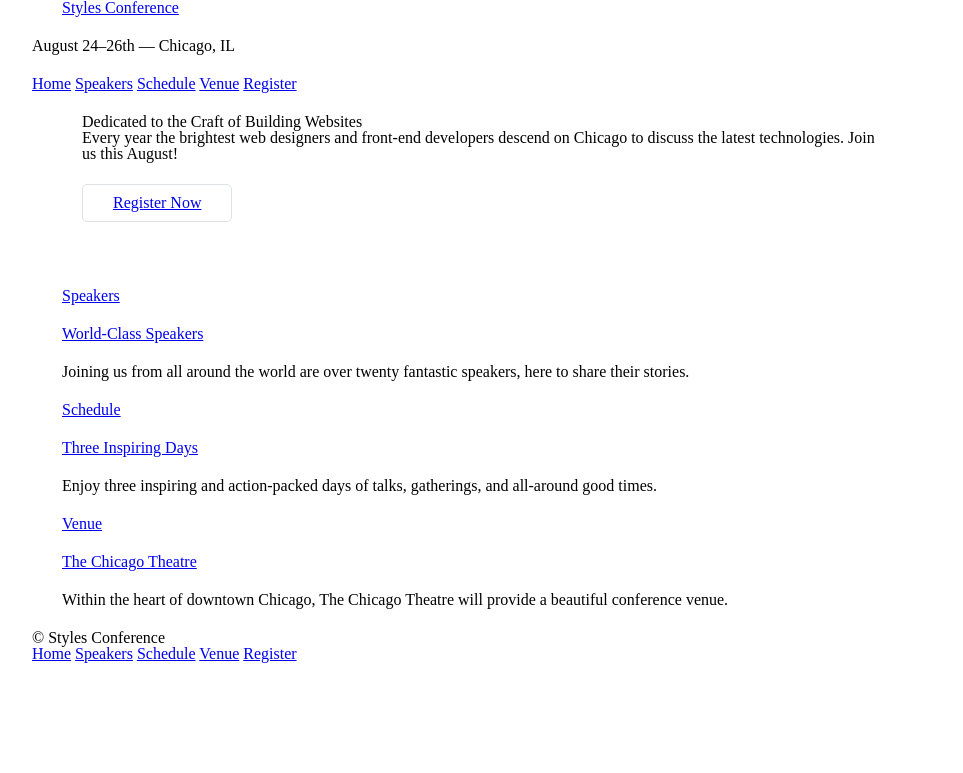
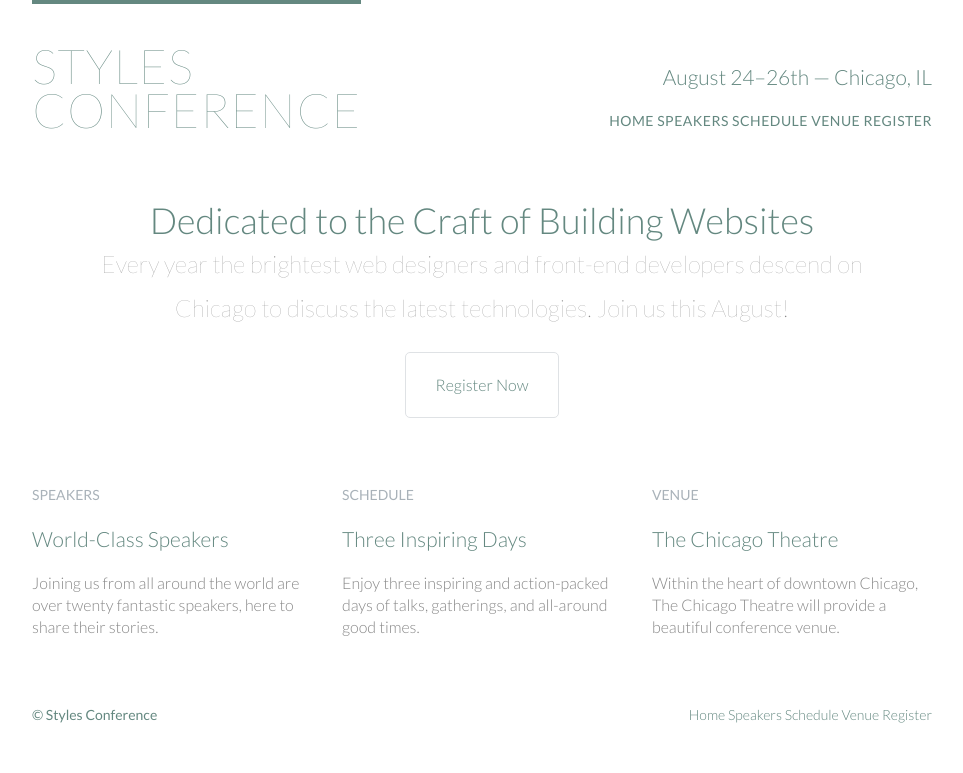
Before and after one commit to docljn/shayhowe-html, a plain HTML site: page index.html in a window 1280 px wide. Shown: the whole page, without its empty margins (158-1121 px from the left). Drawn offline with Linux system fonts and the light colour scheme.

Commit message:
typography section complete

```diff
--- a/assets/stylesheets/main.css
+++ b/assets/stylesheets/main.css
@@ -49,6 +49,19 @@ table {
 
 /*
   ========================================
+  Custom styles
+  ========================================
+*/
+
+body {
+  color: #888;
+  font: 300 16px/22px "Lato", "Open Sans", "Helvetica Neue", Helvetica, Arial, sans-serif;
+}
+
+
+
+/*
+  ========================================
   Grid
   ========================================
 */
@@ -61,11 +74,57 @@ table {
           box-sizing: border-box;
 }
 
+.container,
+.grid {
+	margin: 0 auto;
+	width: 960px;
+}
+
 .container {
-	margin: 0 auto;
 	padding-left: 30px;
 	padding-right: 30px;
-	width: 960px;
+}
+
+.col-1-3 {
+  width: 33.33%;
+}
+
+.col-2-3 {
+  width: 66.66%;
+}
+
+.col-1-3,
+.col-2-3 {
+	display: inline-block;
+	vertical-align: top;
+}
+
+.grid,
+.col-1-3,
+.col-2-3 {
+	padding-left: 15px;
+	padding-right: 15px;
+}
+
+
+
+
+/*
+  ========================================
+  Clearfix
+  ========================================
+*/
+.group:before,
+.group:after {
+  content: "";
+  display: table;
+}
+.group:after {
+  clear: both;
+}
+.group {
+  clear: both;
+  *zoom: 1;
 }
 
 
@@ -78,6 +137,39 @@ table {
 
 h1, h3, h4, h5, p {
   margin-bottom: 22px;
+}
+
+h1, h2, h3, h4 {
+  color: #648880;
+}
+
+h1 {
+  font-size: 36px;
+  line-height: 44px;
+}
+h2 {
+  font-size: 24px;
+  line-height: 44px;
+}
+h3 {
+  font-size: 21px;
+}
+h4 {
+  font-size: 18px;
+}
+
+h5 {
+  color: #a9b2b9;
+  font-size: 14px;
+  font-weight: 400;
+  text-transform: uppercase;
+}
+
+strong {
+  font-weight: 400;
+}
+cite, em {
+  font-style: italic;
 }
 
 
@@ -106,5 +198,98 @@ h1, h3, h4, h5, p {
 */
 
 .hero {
+	line-height: 44px;
   padding: 22px 80px 66px 80px;
+  text-align: center;
 }
+
+.hero h2 {
+	font-size: 36px;
+}
+
+.hero p {
+	font-size: 24px;
+	font-weight: 100;
+}
+
+.primary-nav {
+	font-size: 14px;
+	font-weight: 400;
+	letter-spacing: .5px;
+	text-transform: uppercase;
+}
+
+.tagline {
+	margin: 66px 0 22px 0;
+	text-align: right;
+}
+
+.teaser a:hover h3 {
+	color: #a9b2b9;
+}
+/*
+  ========================================
+  Links
+  ========================================
+*/
+
+a:hover {
+  color: #a9b2b9;
+}
+a {
+  color: #648880;
+  text-decoration: none;
+}
+
+p a {
+	border-bottom: 1px solid #dfe2e5;
+}
+
+
+/*
+  ========================================
+  Navigation
+  ========================================
+*/
+
+.nav {
+  text-align: right;
+}
+
+
+
+/*
+  ========================================
+  Primary header
+  ========================================
+*/
+
+.logo {
+	border-top: 4px solid #648880;
+  float: left;
+  font-size: 48px;
+  font-weight: 100;
+  letter-spacing: .5px;
+  line-height: 44px;
+	padding: 40px 0 22px 0;
+	text-transform: uppercase;
+}
+
+
+/*
+  ========================================
+  Primary footer
+  ========================================
+*/
+
+.primary-footer {
+	color: #648880;
+	font-size: 14px;
+	padding-bottom: 44px;
+	padding-top: 44px;
+}
+
+.primary-footer small {
+  float: left;
+  font-weight: 400;
+}
--- a/index.html
+++ b/index.html
@@ -5,23 +5,23 @@
     <meta charset="utf-8">
     <title>Styles Conference</title>
     <link rel="stylesheet" href="assets/stylesheets/main.css">
+    <link rel="stylesheet"
+  href="http://fonts.googleapis.com/css?family=Lato:100,300,400">
   </head>
 
   <body>
 
     <!-- Header -->
 
-    <header class="container">
+    <header class="container group">
 
-      <section class="container">
-	      <h1>
-	        <a href="index.html">Styles Conference</a>
-	      </h1>
-	    </section>
+      <h1 class="logo">
+        <a href="index.html">Styles <br> Conference</a>
+      </h1>
 
-      <h3>August 24&ndash;26th &mdash; Chicago, IL</h3>
+      <h3 class="tagline">August 24&ndash;26th &mdash; Chicago, IL</h3>
 
-      <nav>
+      <nav class="nav primary-nav">
         <a href="index.html">Home</a>
         <a href="speakers.html">Speakers</a>
         <a href="schedule.html">Schedule</a>
@@ -45,25 +45,30 @@
 
     <!-- Teasers -->
 
-    <section class="container">
+    <section class="grid">
+    	<!-- Speakers -->
 
-      <section class="container">
+      <section class="teaser col-1-3">
         <a href="speakers.html">
           <h5>Speakers</h5>
           <h3>World-Class Speakers</h3>
         </a>
         <p>Joining us from all around the world are over twenty fantastic speakers, here to share their stories.</p>
-      </section>
+      </section><!--
 
-      <section class="container">
+      Schedule
+
+      --><section class="teaser col-1-3">
         <a href="schedule.html">
           <h5>Schedule</h5>
           <h3>Three Inspiring Days</h3>
         </a>
         <p>Enjoy three inspiring and action-packed days of talks, gatherings, and all-around good times.</p>
-      </section>
+      </section><!--
 
-      <section class="container">
+      Venue
+
+      --><section class="teaser col-1-3">
         <a href="venue.html">
           <h5>Venue</h5>
           <h3>The Chicago Theatre</h3>
@@ -75,11 +80,11 @@
 
     <!-- Footer -->
 
-    <footer class="container">
+    <footer class="primary-footer container group">
 
       <small>&copy; Styles Conference</small>
 
-      <nav>
+      <nav class="nav">
         <a href="index.html">Home</a>
         <a href="speakers.html">Speakers</a>
         <a href="schedule.html">Schedule</a>
```
Also changed, not shown: register.html (+10 -10 lines), schedule.html (+10 -10 lines), speakers.html (+10 -10 lines), venue.html (+9 -9 lines).
